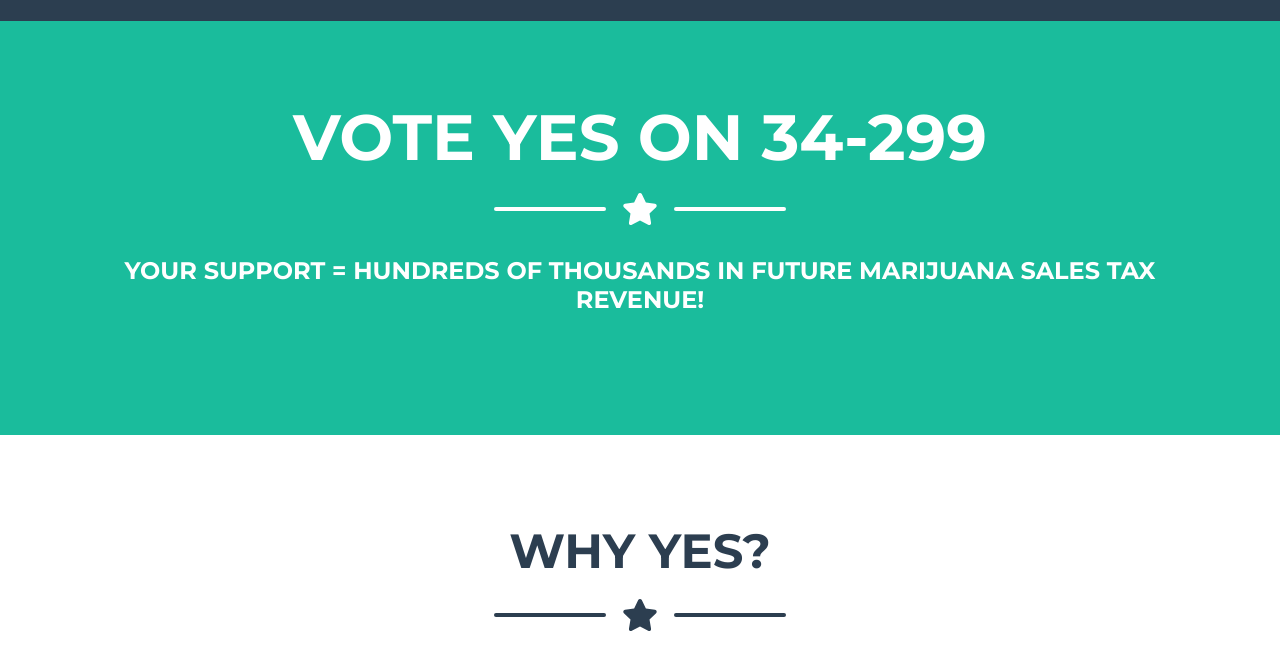
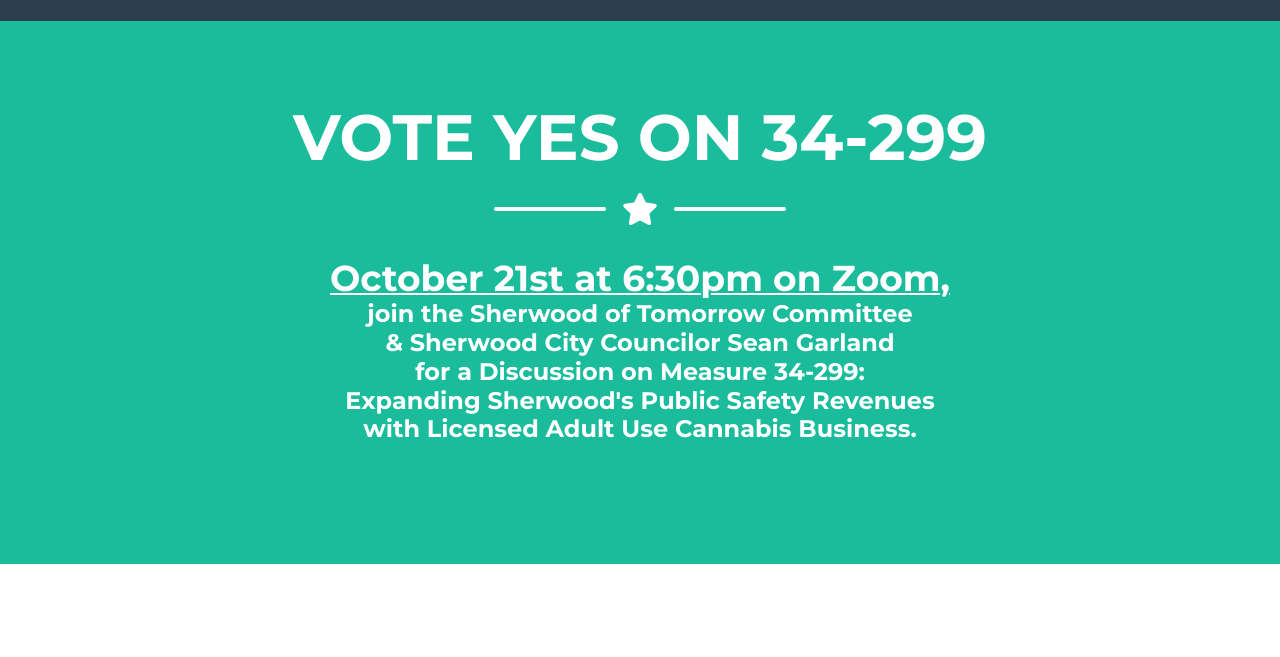
Before and after one commit to Git-Me-Josh/sw-simple, a website: page index.html in a window 1280 px wide. Shown: the part 107-764 px from the top of the page. Drawn offline with nearby package versions, Linux system fonts and the light colour scheme.

Commit message:
added zoom event to hero section

```diff
--- a/index.html
+++ b/index.html
@@ -91,7 +91,8 @@
       </div>
       <!-- Masthead Subheading-->
       <h2 class="masthead-subheading mb-15">
-        YOUR SUPPORT = HUNDREDS OF THOUSANDS IN FUTURE MARIJUANA SALES TAX REVENUE!
+        <!-- YOUR SUPPORT = HUNDREDS OF THOUSANDS IN FUTURE MARIJUANA SALES TAX REVENUE! -->
+        <U><a href="https://us02web.zoom.us/j/86021792359" style="color:white;font-size: 150%;"> October 21st at 6:30pm on Zoom,</a></U> <br>join the Sherwood of Tomorrow Committee <br> & Sherwood City Councilor Sean Garland <br> for a Discussion on Measure 34-299: <br> Expanding Sherwood's Public Safety Revenues <br> with Licensed Adult Use Cannabis Business.
       </h2>
 
     </div>
```
